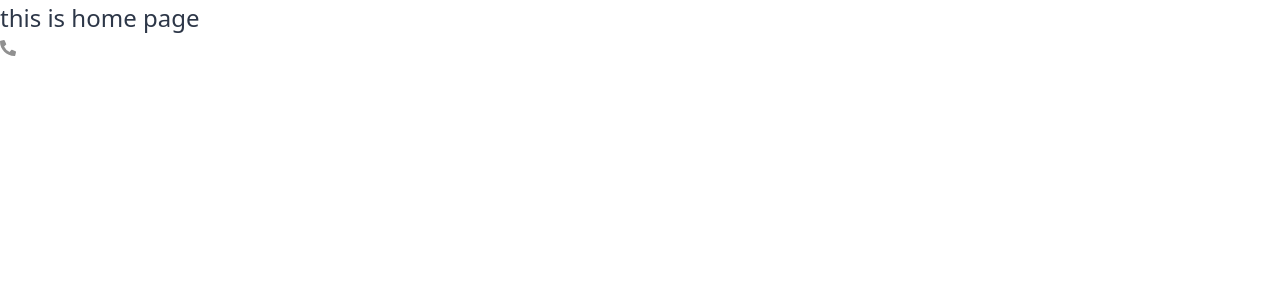
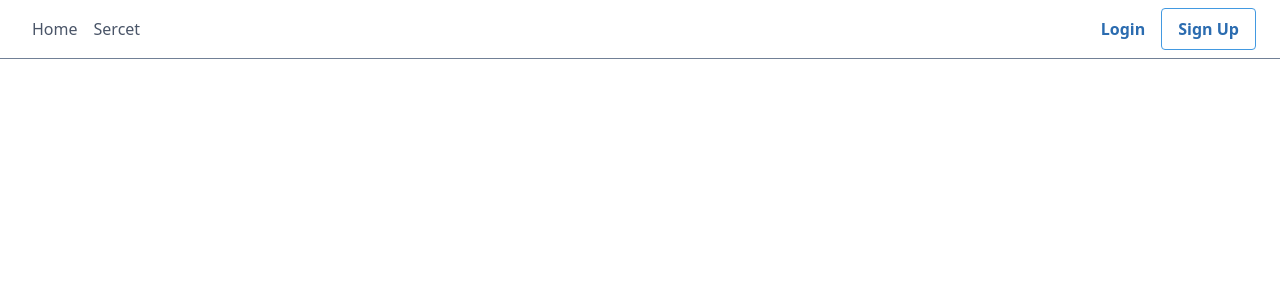
Before and after one commit to doantu05150/fe-test, a Vue app: page / in a window 1280 px wide. Shown: the top 300 px of the page. Built offline with nearby package versions, Linux system fonts and the light colour scheme.

Commit message:
wip form login ui

```diff
--- /dev/null
+++ b/src/components/common/Navbar.vue
@@ -0,0 +1,28 @@
+<template>
+  <div>
+    <div class="border-b border-gray-600 px-6 py-2">
+      <div class="flex items-center">
+        <div class="flex-1">
+          <router-link to="/" class="nav-link hover:font-medium">Home</router-link>
+          <router-link to="/sercet" class="nav-link hover:font-medium">Sercet</router-link>
+        </div>
+        <div>
+          <button class="btn-home hover:text-blue-900">Login</button>
+          <button class="btn-home hover:bg-blue-500 hover:text-white border border-blue-500 hover:border-transparent rounded">
+            Sign Up
+          </button>
+        </div>
+      </div>
+    </div>
+  </div>
+</template>
+
+<style scoped>
+.nav-link {
+  @apply text-gray-700 px-2
+}
+
+.btn-home {
+  @apply bg-transparent text-blue-700 font-semibold py-2 px-4
+}
+</style>
--- /dev/null
+++ b/src/components/common/index.js
@@ -0,0 +1 @@
+export { default as TNavbar } from './Navbar'
--- a/src/pages/Home.vue
+++ b/src/pages/Home.vue
@@ -1,10 +1,17 @@
 <template>
   <div>
-    <div class="text-gray-800 text-2xl">this is home page</div>
-    <font-awesome-icon
-      :icon="['fas', 'phone-alt']"
-      style="color: #909090"
-      class="mr-1"
-    />
+    <div class="container-fluid h-screen">
+      <t-navbar />
+    </div>
   </div>
 </template>
+
+<script>
+import { TNavbar } from '@/components/common'
+
+export default {
+  components: {
+    't-navbar': TNavbar
+  }
+}
+</script>
```
Also changed, not shown: src/components/common/Login.vue (added), src/components/common/SignUp.vue (added).
